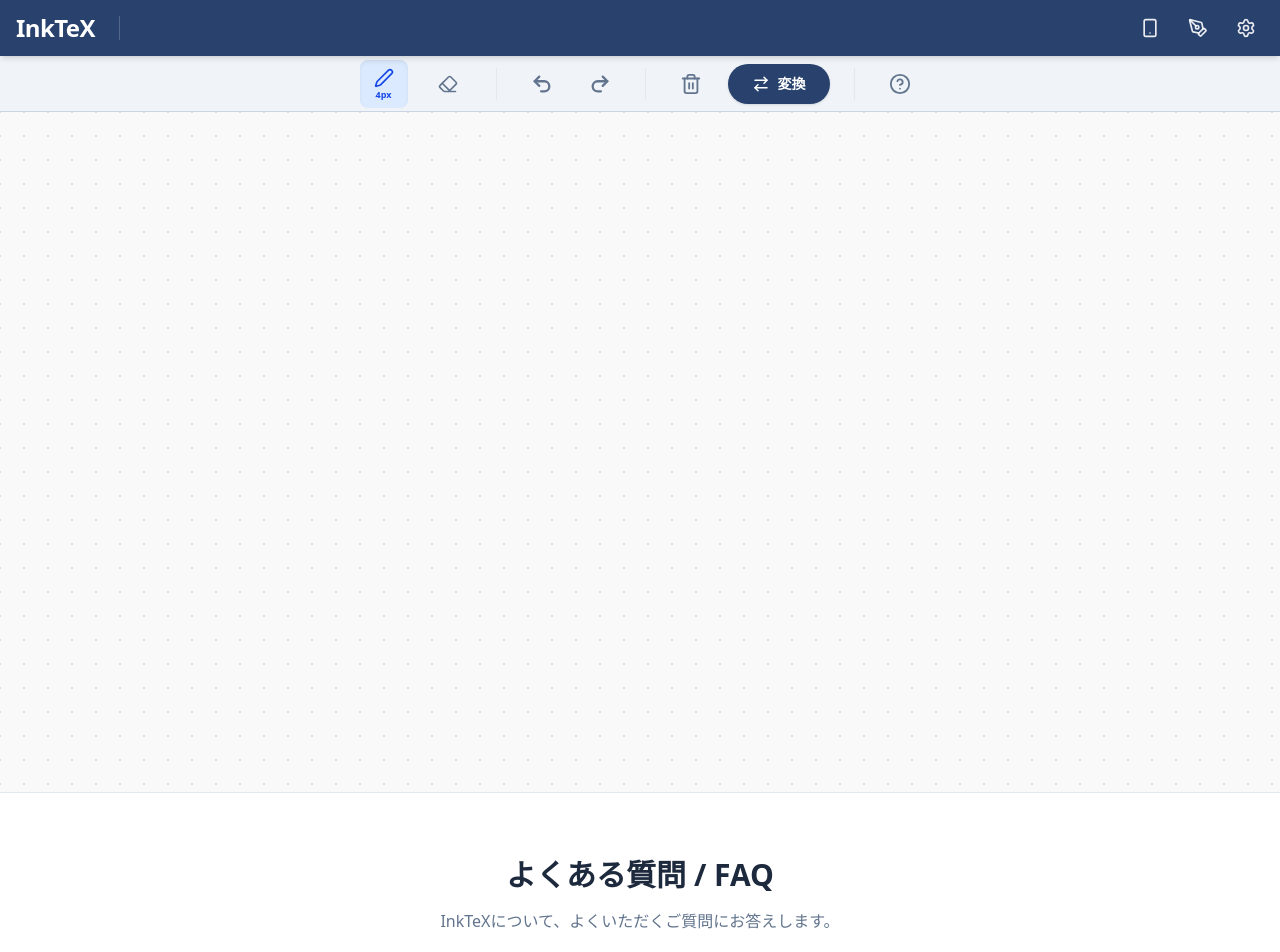
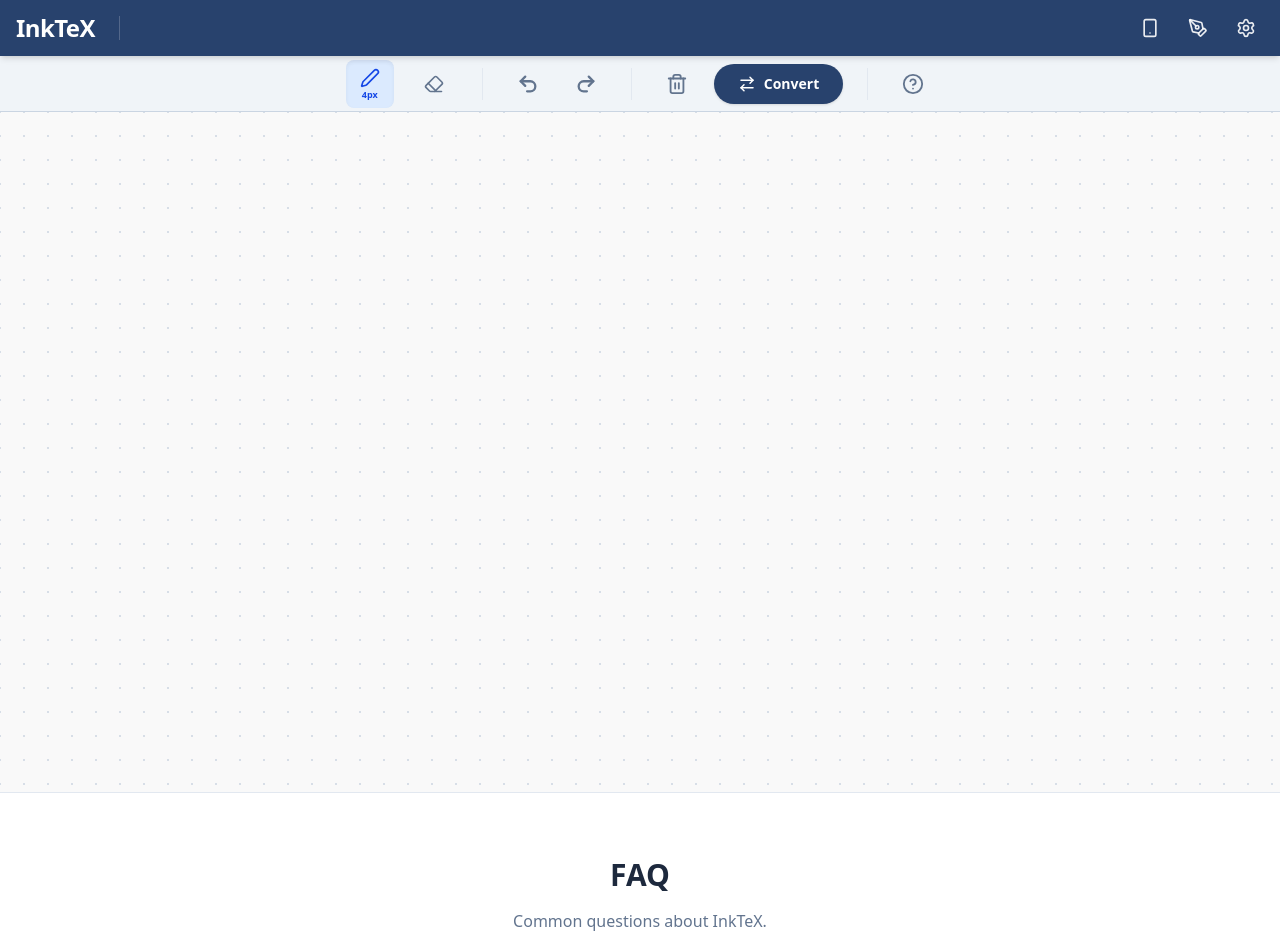
Before and after one commit to honmayuto02/InkTeX, a Next.js app: page / in a window 1280 px wide. Shown: the top 952 px of the page. Built offline with nearby package versions, Linux system fonts and the light colour scheme.

Commit message:
Implement auto language detection

```diff
--- a/app/page.tsx
+++ b/app/page.tsx
@@ -276,8 +276,11 @@ export default function Home() {
       </div>
 
       {/* Main Content Area (Canvas) - Fixed height relative to viewport to ensure drawing feels app-like */}
+      {/* Main Content Area (Canvas) - Fixed height relative to viewport to ensure drawing feels app-like */}
+      {/* Wrapper to allow touches on sides to scroll page on mobile */}
+      <div className="relative w-full h-[85vh] z-0 bg-[#f9f9f9] flex justify-center md:block py-2 md:py-0 px-2 md:px-0">
         <div
-        className="relative w-full h-[85vh] z-0 bg-[#f9f9f9] cursor-crosshair overflow-hidden touch-none"
+          className="relative w-full h-full max-w-[100%] md:max-w-none bg-white md:bg-[#f9f9f9] cursor-crosshair overflow-hidden touch-none rounded-xl md:rounded-none border border-slate-200 md:border-none shadow-sm md:shadow-none"
           style={{
             touchAction: "none" // Prevents scrolling while drawing on touch devices
           }}
@@ -300,6 +303,7 @@ export default function Home() {
               />
             </div>
           )}
+        </div>
       </div>
 
       {/* FAQ / SEO Section */}
--- a/components/contexts/LanguageContext.tsx
+++ b/components/contexts/LanguageContext.tsx
@@ -161,18 +161,27 @@ interface LanguageContextType {
 const LanguageContext = createContext<LanguageContextType | undefined>(undefined);
 
 export function LanguageProvider({ children }: { children: ReactNode }) {
-    const [lang, setLangState] = useState<Language>("ja");
+    const [lang, setLang] = useState<Language>("ja");
 
-    // Persist to localStorage
     React.useEffect(() => {
         const saved = localStorage.getItem("inktex_lang") as Language;
-        if (saved && (saved === "ja" || saved === "en")) {
-            setLangState(saved);
+        if (saved) {
+            setLang(saved);
+        } else {
+            // Auto-detect browser language
+            if (typeof navigator !== 'undefined') {
+                const browserLang = navigator.language.toLowerCase();
+                if (browserLang.startsWith("ja")) {
+                    setLang("ja");
+                } else {
+                    setLang("en");
+                }
+            }
         }
     }, []);
 
-    const setLang = (l: Language) => {
-        setLangState(l);
+    const updateLang = (l: Language) => {
+        setLang(l);
         localStorage.setItem("inktex_lang", l);
     };
 
```
Lines whose indentation alone changed are shown as unchanged.
